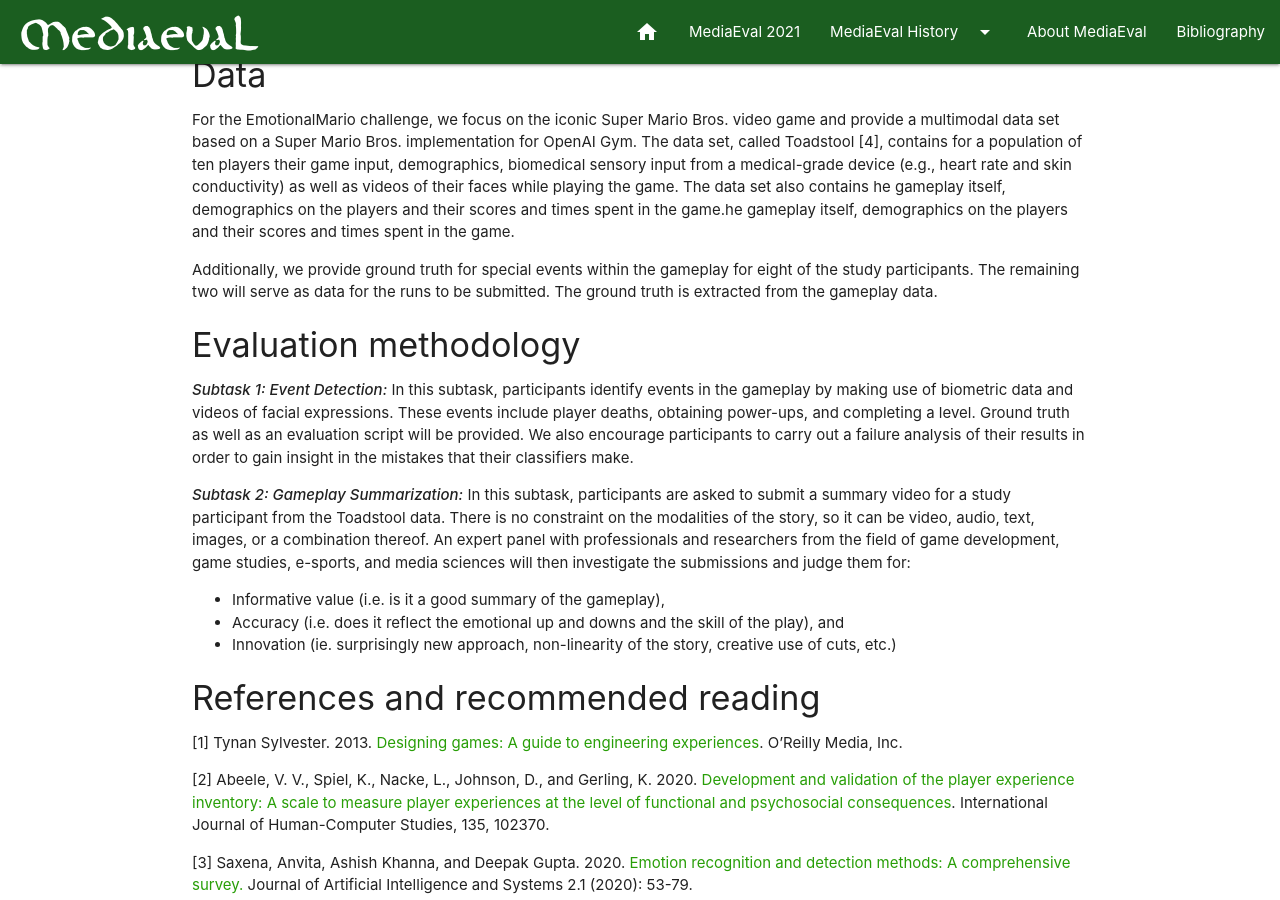
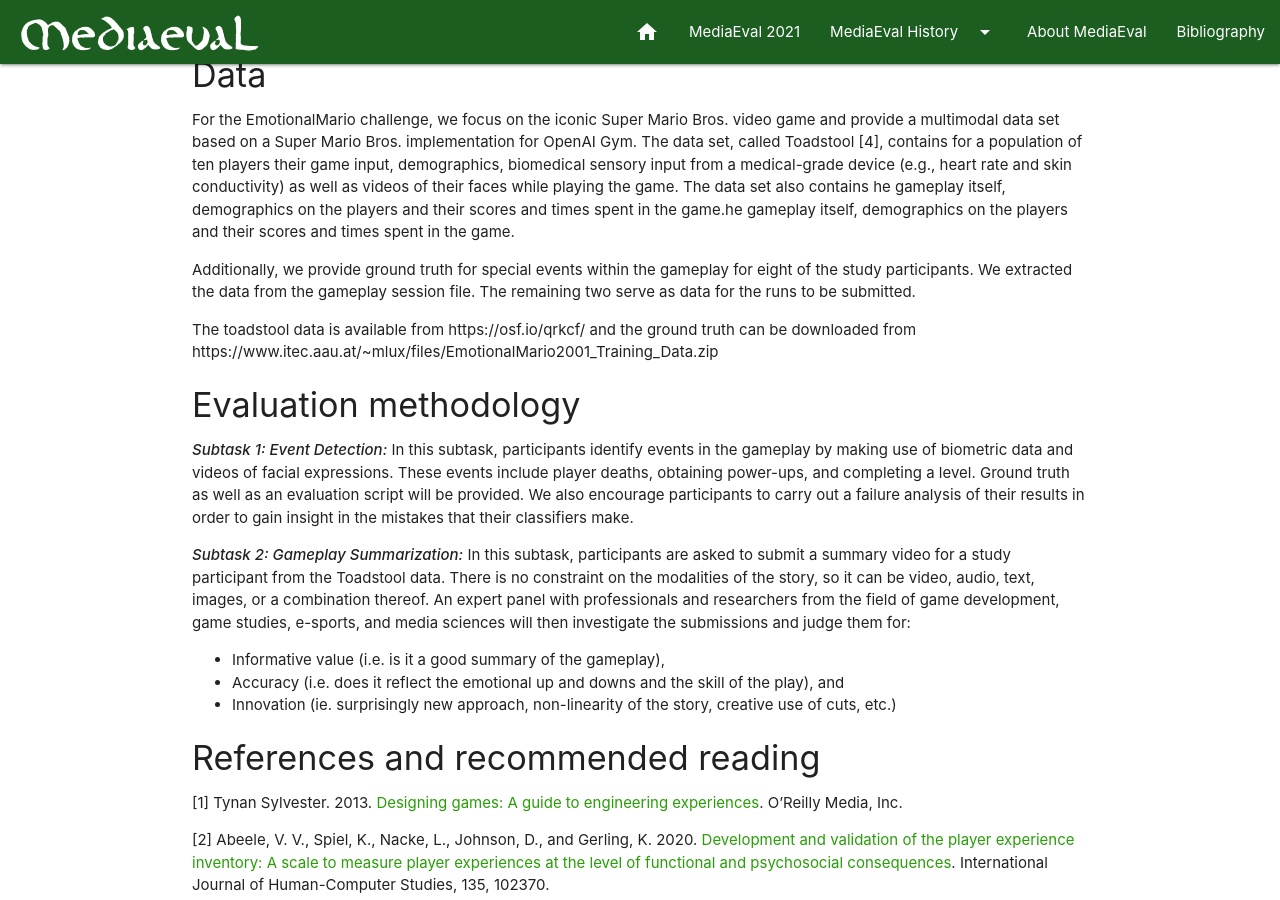
Before and after one commit to multimediaeval/multimediaeval.github.io, a Jekyll site: the page built from _editions/2021/tasks/emotionalmario.md, in a window 1280 px wide and 900 px high, scrolled down 1189 px. Built offline with Jekyll 4.4.1, drawn with Linux system fonts in a browser that asks for light colours.

Commit message:
Update emotionalmario.md
Added links to the data

```diff
--- a/_editions/2021/tasks/emotionalmario.md
+++ b/_editions/2021/tasks/emotionalmario.md
@@ -37,7 +37,9 @@ The target group for this task is diverse and broad. It includes researchers and
 #### Data
 For the EmotionalMario challenge, we focus on the iconic Super Mario Bros. video game and provide a multimodal data set based on a Super Mario Bros. implementation for OpenAI Gym. The data set, called Toadstool [4], contains for a population of ten players their game input, demographics, biomedical sensory input from a medical-grade device (e.g., heart rate and skin conductivity) as well as videos of their faces while playing the game. The data set also contains he gameplay itself, demographics on the players and their scores and times spent in the game.he gameplay itself, demographics on the players and their scores and times spent in the game.
 
-Additionally, we  provide ground truth for special events within the gameplay for eight of the study participants. The remaining two will serve as data for the runs to be submitted. The ground truth is extracted from the gameplay data.
+Additionally, we provide ground truth for special events within the gameplay for eight of the study participants. We extracted the data from the gameplay session file. The remaining two serve as data for the runs to be submitted.
+
+The toadstool data is available from https://osf.io/qrkcf/ and the ground truth can be downloaded from https://www.itec.aau.at/~mlux/files/EmotionalMario2001_Training_Data.zip
 
 #### Evaluation methodology
 
```
